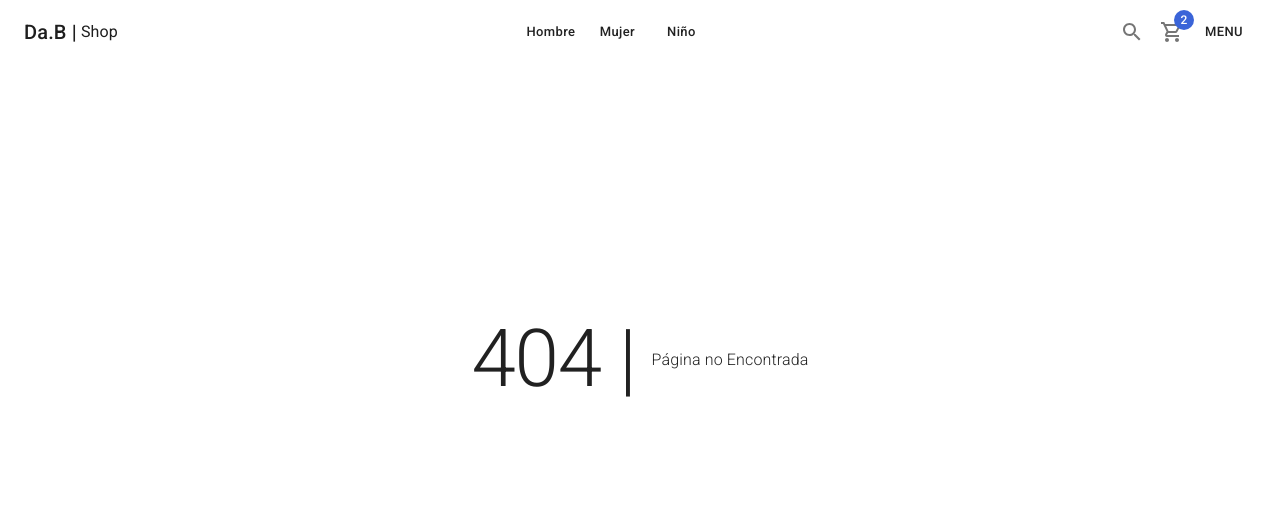
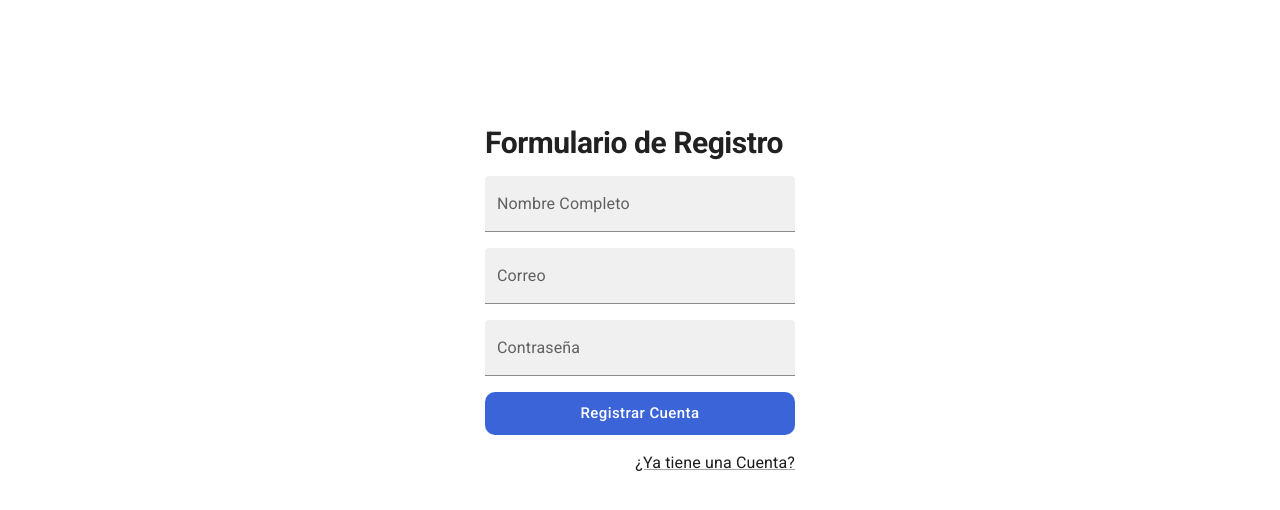
Before and after one commit to db360/05-nextjs-shop, a Next.js app: page /auth/register in a window 1280 px wide. Before the commit this address had no page. Shown: the top 510 px of the page. Built offline with nearby package versions, Linux system fonts and the light colour scheme.

Commit message:
FrontEnd con datos provisionales terminado

```diff
--- /dev/null
+++ b/components/layout/AuthLayout.tsx
@@ -0,0 +1,22 @@
+import { FC, PropsWithChildren } from "react";
+import Head from "next/head";
+import { Box } from "@mui/system";
+
+interface Props {
+    title: string;
+}
+
+export const AuthLayout:FC<PropsWithChildren<Props>> = ({children, title}) => {
+  return (
+      <>
+        <Head>
+            <title>{ title }</title>
+        </Head>
+        <main>
+            <Box display="flex" justifyContent="center" alignItems="center" height='calc(100vh - 200px)'>
+                {children}
+            </Box>
+        </main>
+      </>
+  )
+}
--- a/components/layout/index.ts
+++ b/components/layout/index.ts
@@ -1 +1,2 @@
 export * from './ShopLayout';
+export * from './AuthLayout';
--- /dev/null
+++ b/pages/auth/register.tsx
@@ -0,0 +1,39 @@
+import NextLink from 'next/link';
+import { Box, Button, Grid, Link, TextField, Typography } from "@mui/material";
+import { AuthLayout } from "../../components/layout";
+
+const LoginPage = () => {
+  return (
+    <AuthLayout title={"Nueva Cuenta"} >
+        <Box sx={{width: 350, padding: '10px 20px'}}>
+            <Grid container spacing={2}>
+                <Grid item xs={12}>
+                    <Typography variant="h1" component="h1">Formulario de Registro</Typography>
+                </Grid>
+
+                <Grid item xs={12}>
+                    <TextField label="Nombre Completo" variant="filled" fullWidth/>
+                </Grid>
+                <Grid item xs={12}>
+                    <TextField label="Correo" variant="filled" fullWidth/>
+                </Grid>
+                <Grid item xs={12}>
+                    <TextField label="Contraseña" type="password" variant="filled" fullWidth/>
+                </Grid>
+                <Grid item xs={12}>
+                    <Button color="secondary" className="circular-btn" size="large" fullWidth>Registrar Cuenta</Button>
+                </Grid>
+                <Grid item xs={12} display="flex" justifyContent="end">
+                    <NextLink href='/auth/login' passHref>
+                        <Link underline="always">
+                        ¿Ya tiene una Cuenta?
+                        </Link>
+                    </NextLink>
+                </Grid>
+            </Grid>
+        </Box>
+    </AuthLayout>
+  )
+}
+
+export default LoginPage
--- a/pages/orders/history.tsx
+++ b/pages/orders/history.tsx
@@ -11,7 +11,7 @@
         field: 'orden',
         headerName: 'Numero de Orden',
         description: 'Link Hacia la Orden de Compra',
-        width: 300,
+        width: 200,
         sortable:false,
         renderCell: (params:GridValueGetterParams) => {
             return (
@@ -26,7 +26,7 @@
     },
     {
         field: 'paid',
-        headerName: 'Pagada',
+        headerName: 'Estado',
         description: 'Muestra información, si la orden está pagada',
         width: 200,
         renderCell: (params:GridValueGetterParams) => {
```
Also changed, not shown: pages/auth/login.tsx (added, +36 -0 lines).
